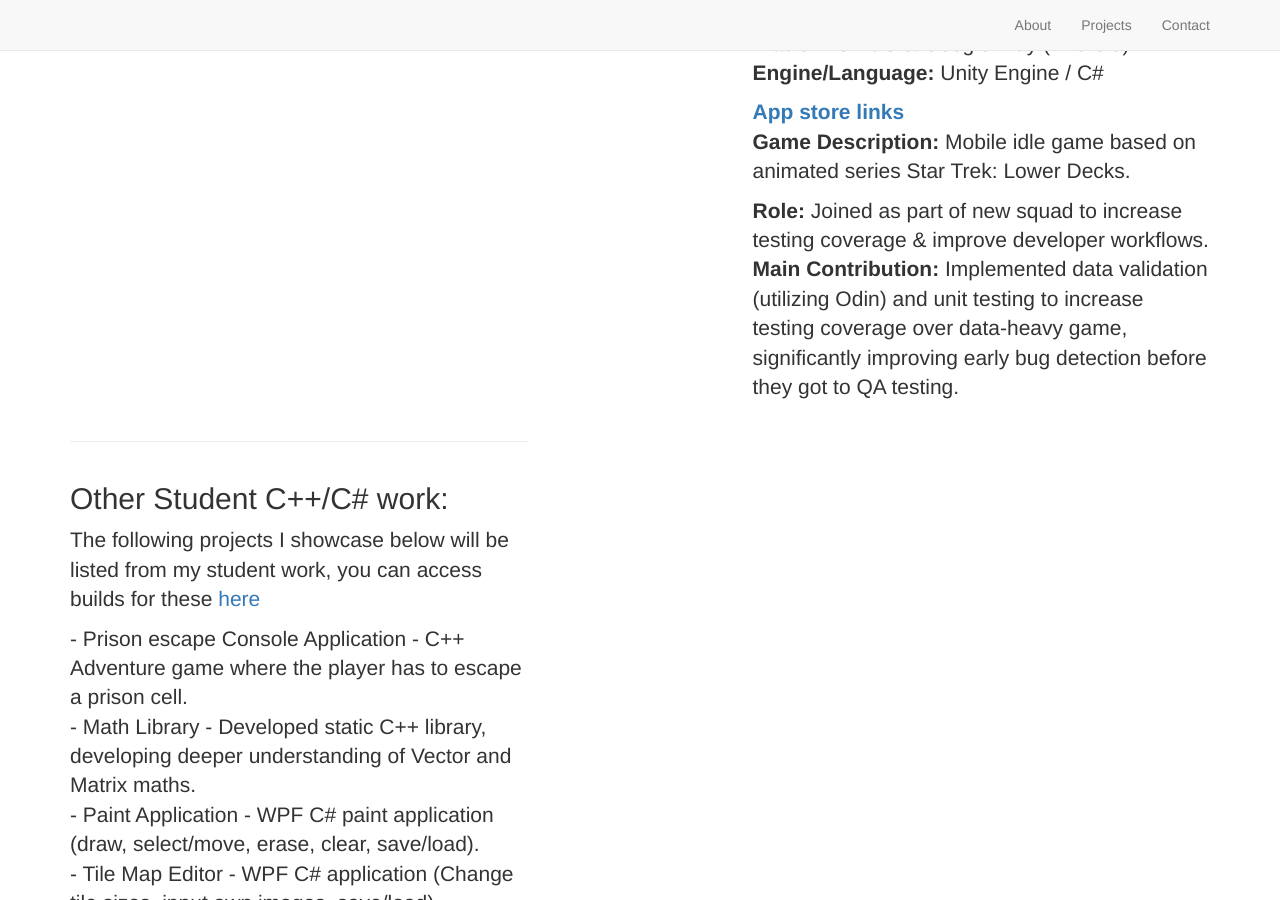
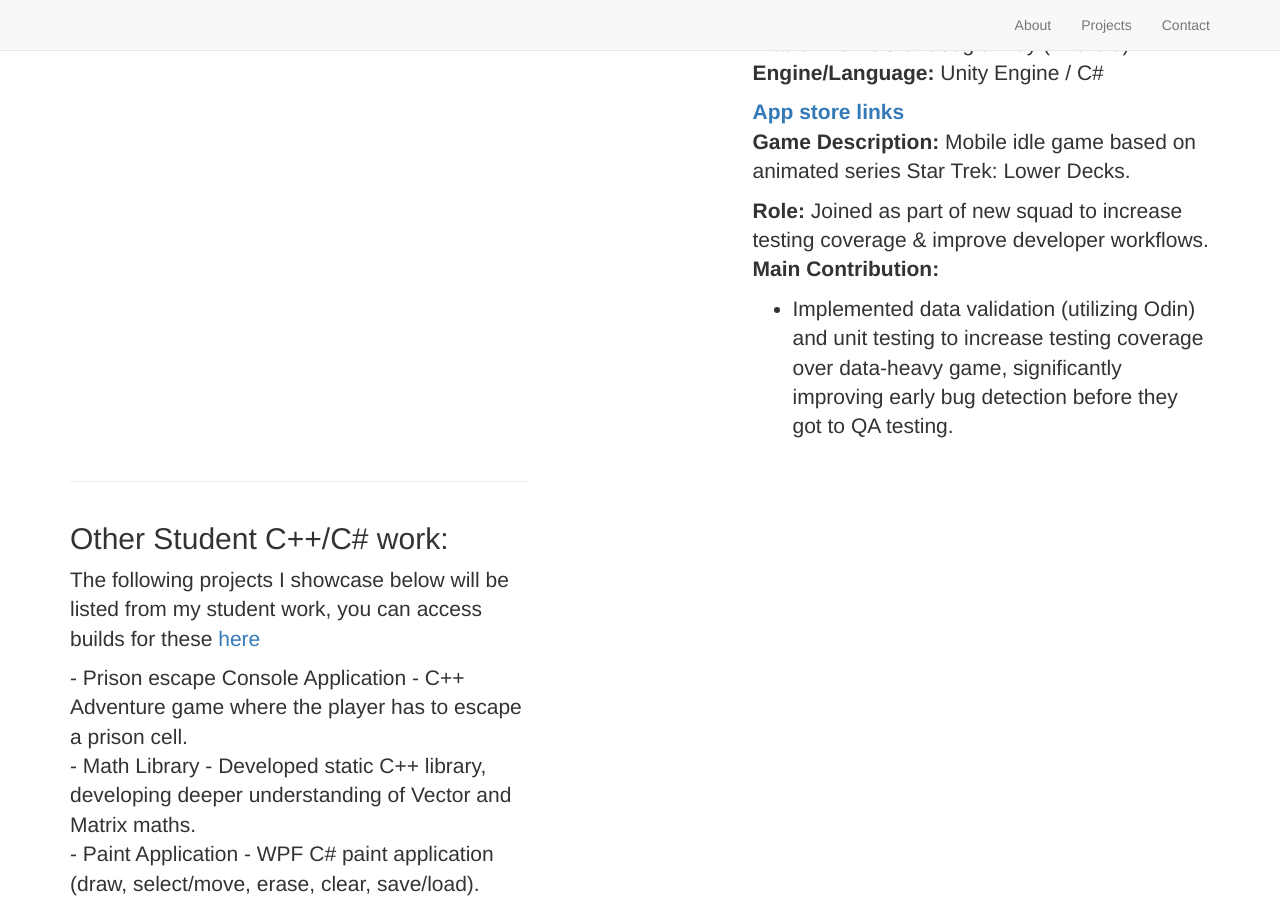
Before and after one commit to kaitlynm1/kaitlynm1.github.io, a Jekyll site: the page built from _posts/2003-01-01-MK-StarTrekLowerDecks.markdown, in a window 1280 px wide and 900 px high, scrolled down 4022 px. Built offline with Jekyll 4.4.1, drawn with Linux system fonts in a browser that asks for light colours; nearby versions of some CDN libraries; library files that are not in the unit come from our copies.

```diff
--- a/_posts/2003-01-01-MK-StarTrekLowerDecks.markdown
+++ b/_posts/2003-01-01-MK-StarTrekLowerDecks.markdown
@@ -12,4 +12,5 @@ description: |
 **Game Description:** Mobile idle game based on animated series Star Trek: Lower Decks.  <br>
 
 **Role:** Joined as part of new squad to increase testing coverage & improve developer workflows. <br>
-**Main Contribution:** Implemented data validation (utilizing Odin) and unit testing to increase testing coverage over data-heavy game, significantly improving early bug detection before they got to QA testing.  <br>
+**Main Contribution:** <br>
+- Implemented data validation (utilizing Odin) and unit testing to increase testing coverage over data-heavy game, significantly improving early bug detection before they got to QA testing.  <br>
```
